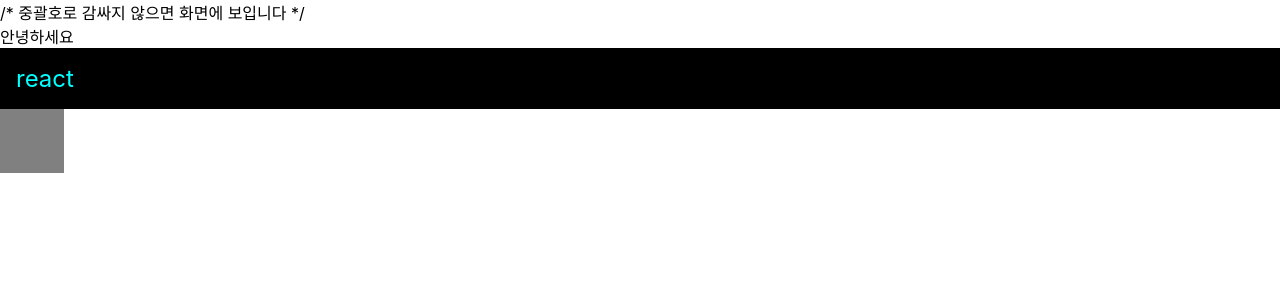
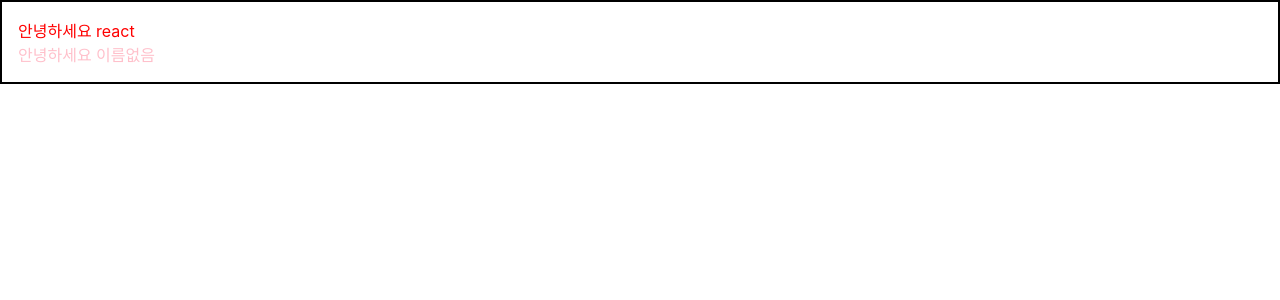
Before and after one commit to MOON-GH/react, a React (Create React App) app: page / in a window 1280 px wide. Shown: the top 300 px of the page. Built offline with nearby package versions, Linux system fonts and the light colour scheme.

Commit message:
How to use props

```diff
--- a/src/App.js
+++ b/src/App.js
@@ -1,25 +1,13 @@
 import React from 'react';
 import Hello from './Hello';
-import './App.css';
+import Wrapper from './Wrapper';
 
 function App() {
-  const name = 'react';
-  const style = {
-    backgroundColor: 'black',
-    color: 'aqua',
-    fontSize: 24, // 기본 단위 px,
-    padding: '1rem' // 다른 단위 사용 시 문자열로 설정
-  }
   return (
-    <>
-      {/* 주석은 화면에 보이지 않습니다. */}
-      /* 중괄호로 감싸지 않으면 화면에 보입니다 */
-      <Hello
-        // 열리는 태그 내부에서는 이렇게 주석을 작성 할 수 있습니다.
-      />
-      <div style={style}>{name}</div>
-      <div className="gray-box"></div>
-    </>
+    <Wrapper>
+      <Hello name="react" color="red" />
+      <Hello color="pink" />
+    </Wrapper>
   );
 }
 
--- a/src/Hello.js
+++ b/src/Hello.js
@@ -1,7 +1,11 @@
 import React from 'react';
 
-function Hello() {
-    return <div>안녕하세요</div>
+function Hello({ color, name }) {
+    return <div style={{ color }}>안녕하세요 {name}</div>
+}
+
+Hello.defaultProps = {
+    name: '이름없음'
 }
 
 export default Hello;
--- /dev/null
+++ b/src/Wrapper.js
@@ -0,0 +1,15 @@
+import React from 'react';
+
+function Wrapper({ children }) {
+    const style = {
+        border: '2px solid black',
+        padding: '16px'
+    };
+    return (
+        <div style={style}>
+            {children}
+        </div>
+    )
+}
+
+export default Wrapper;
```
